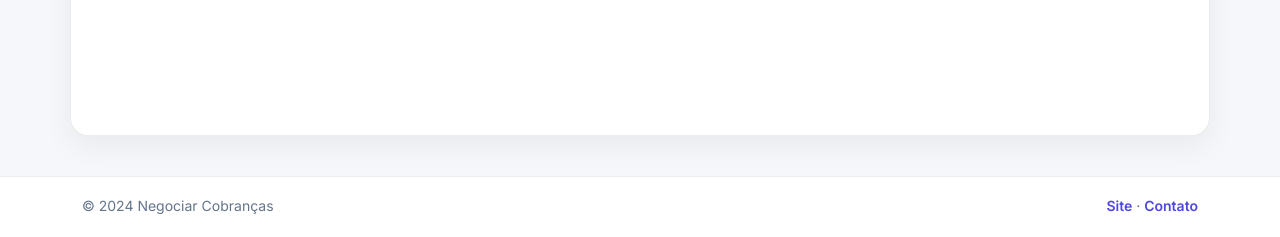
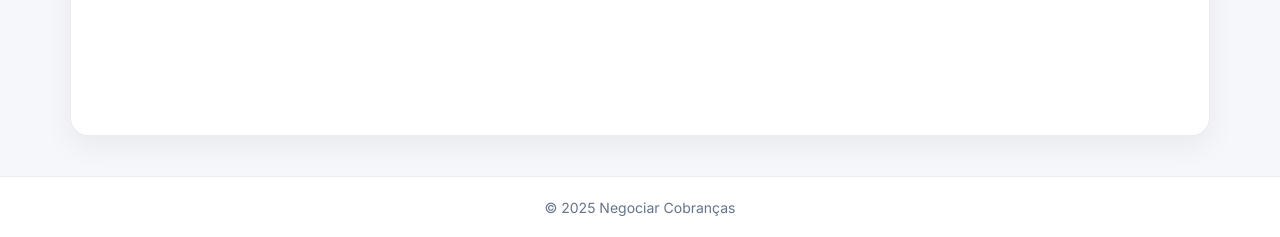
Before and after one commit to leandrosuy2/app_operador, a Django app: page /acordos/listar/ in a window 1280 px wide. Shown: the part 571-808 px from the top of the page. Before the commit the page ends 785 px from the top, so only its background shows below. Run offline with Django 4.2, Linux system fonts and the light colour scheme; the visitor is signed in with stand-in values (Sample User, id 1); data comes from the database, SQL or seed files in the repository; data that the repository does not hold is empty.

Commit message:
Ajuste do footer

```diff
--- a/core/templates/base.html
+++ b/core/templates/base.html
@@ -293,12 +293,8 @@
 
   <!-- ====== FOOTER ====== -->
   <footer>
-    <div class="container-xl d-flex flex-wrap justify-content-between align-items-center gap-2">
-      <span class="small">© 2024 Negociar Cobranças</span>
-      <span class="small">
-        <a href="https://www.negociarcobrancas.com.br">Site</a> ·
-        <a href="mailto:financeiroadv@negociarcobrancas.com.br">Contato</a>
-      </span>
+    <div class="container-xl text-center">
+      <span class="small">© 2025 Negociar Cobranças</span>
     </div>
   </footer>
 
```
